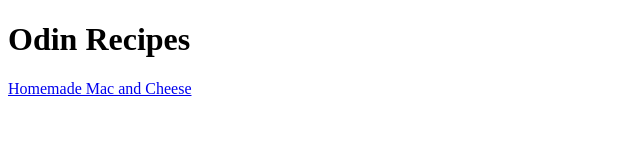
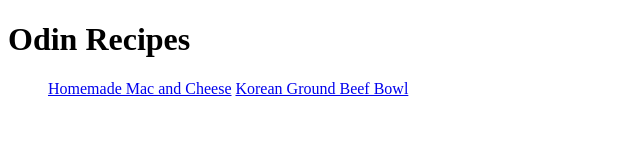
Before and after one commit to Frizzybman11/odin-recipes, a plain HTML site: page index.html in a window 1280 px wide. Shown: the whole page, without its empty margins (0-640 px from the left). Drawn offline with Linux system fonts and the light colour scheme.

Commit message:
Create new recipe - koreanbeefbowl
Create the recipe page for Korean Ground Beef Bowl + Add a link on the recipe page

```diff
--- a/index.html
+++ b/index.html
@@ -8,6 +8,9 @@
 </head>
 <body>
     <h1>Odin Recipes</h1>
-    <a href="recipes/macandcheese.html">Homemade Mac and Cheese</a>
+    <ul>
+        <a href="recipes/macandcheese.html">Homemade Mac and Cheese</a>
+        <a href="recipes/koreanbeefbowl.html">Korean Ground Beef Bowl</a>
+    </ul>
 </body>
 </html>
```
Also changed, not shown: recipes/koreanbeefbowl.html (added).
